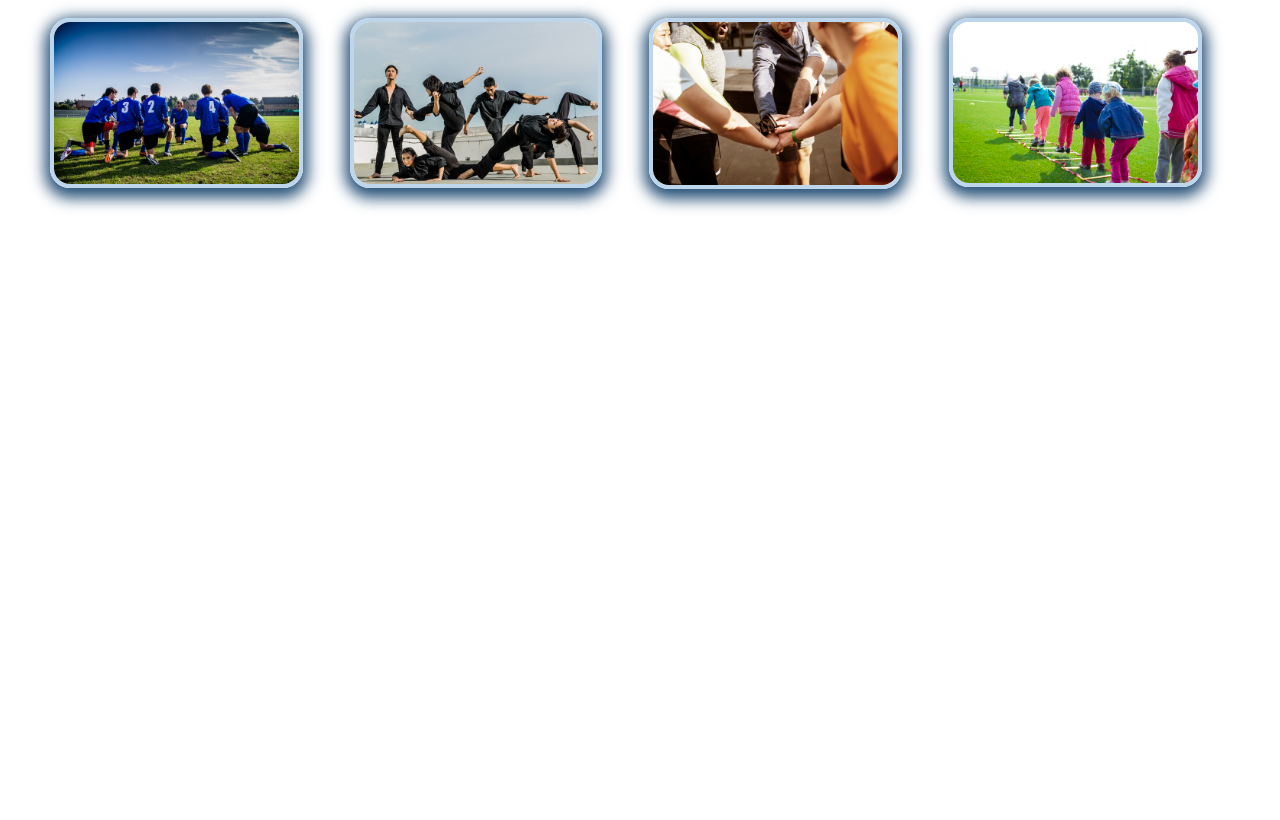
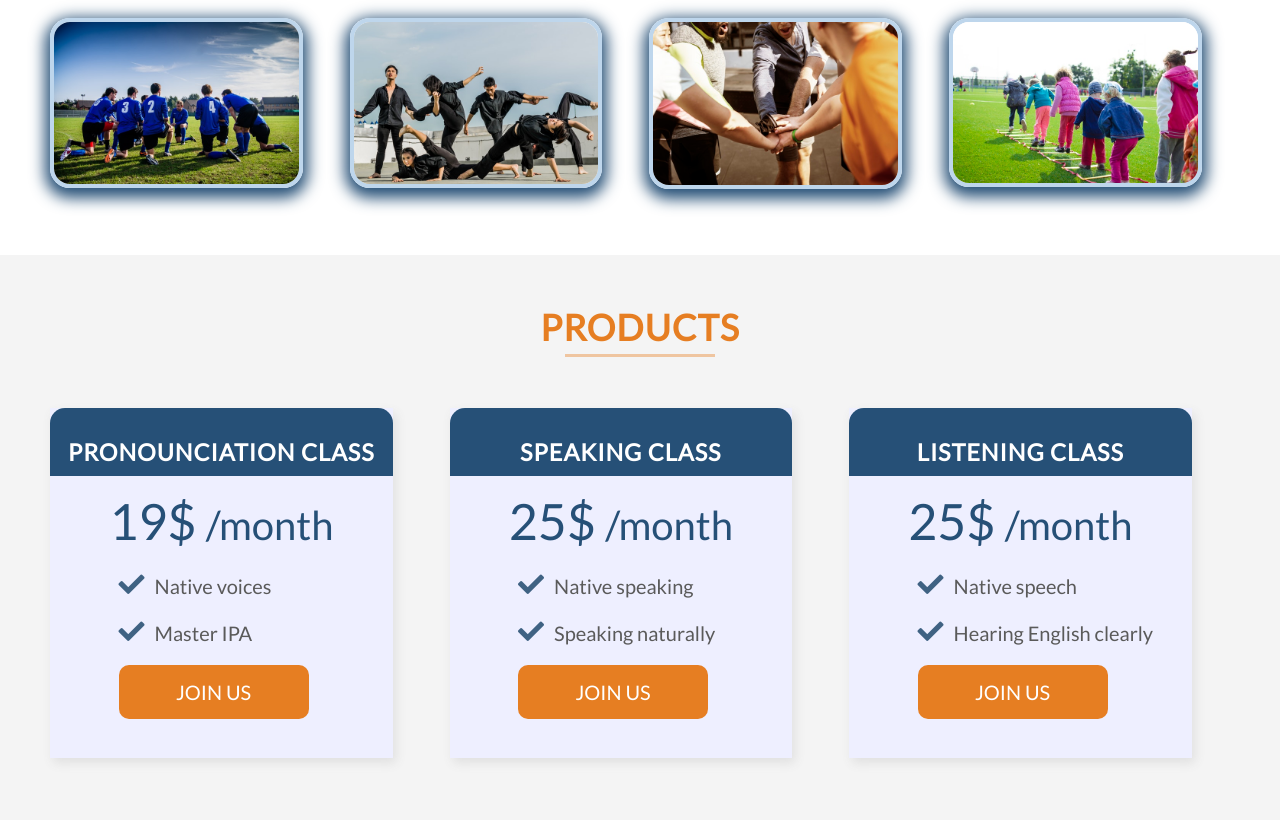
Before and after one commit to NoRaDoMi/Landing-Page-HTML-CSS, a plain HTML site: page index.html in a window 1280 px wide. Shown: the part 1076-1896 px from the top of the page. Before the commit the page ends 1331 px from the top, so only its background shows below. Drawn offline with Linux system fonts and the light colour scheme.

Commit message:
Coding Product Section

```diff
--- a/index.html
+++ b/index.html
@@ -1,26 +1,34 @@
 <!DOCTYPE html>
 <html lang="en">
-
 	<head>
 		<title>Landing Page</title>
-        <meta charset="UTF-8">
-        <meta name="viewport" content="width=device-width, initial-scale=1.0">
-        <meta http-equiv="X-UA-Compatible" content="ie=edge">
-
+		<meta charset="UTF-8" />
+		<meta name="viewport" content="width=device-width, initial-scale=1.0" />
+		<meta http-equiv="X-UA-Compatible" content="ie=edge" />
 		<link
 			href="https://fonts.googleapis.com/css?family=Lato&display=swap"
-          rel="stylesheet"/>
-          <link rel="stylesheet" href="vendors/css/grid.css"/>
-        <link rel="stylesheet" href="resources/css/styles.css" type="text/css" />
+			rel="stylesheet"
+		/>
+		<link rel="stylesheet" href="vendors/css/grid.css" />
+		<link
+			rel="stylesheet"
+			href="resources/css/styles.css"
+			type="text/css"
+		/>
+		<link
+			rel="stylesheet"
+			href="https://use.fontawesome.com/releases/v5.10.0/css/all.css"
+			integrity="sha384-0c38nfCMzF8w8DBI+9nTWzApOpr1z0WuyswL4y6x/2ZTtmj/Ki5TedKeUcFusC/k"
+			crossorigin="anonymous"
+		/>
 		<!-- tag link de su dung grid.css -->
-
 	</head>
 
 	<body>
 		<header id="home">
 			<nav>
 				<a href="#home">
-                <img class="logo" src="resources/img/logo.png" alt="logo">
+					<img class="logo" src="resources/img/logo.png" alt="logo" />
 				</a>
 				<!-- unorder-list -->
 				<ul class="main-nav">
@@ -30,12 +38,16 @@
 					<li><a href="#products">Product</a></li>
 					<li><a href="#contact">Contact</a></li>
 				</ul>
-            <i class="fas fa-bars mobile-nav-icon"></i>
+				<!-- <i class="fas fa-bars mobile-nav-icon"></i> -->
 			</nav>
 			<div class="clearfix"></div>
 			<div class="row">
 				<div class="heading-main-box">
-                <h1 class="heading-main-text">We will study<br> English together.<br> So join with us.</h1>
+					<h1 class="heading-main-text">
+						We will study<br />
+						English together.<br />
+						So join with us.
+					</h1>
 					<a href="#" class="btn">Tell me more</a>
 					<a href="#" class="btn">Join us</a>
 				</div>
@@ -47,30 +59,44 @@
 			<div class="row">
 				<h2>About us</h2>
 				<p class="p-long">
-                We are people that are studying English by ourselves, we believe that
-                you don't need pay so much money for being good at English, we're here to help you.
+					We are people that are studying English by ourselves, we
+					believe that you don't need pay so much money for being good
+					at English, we're here to help you.
+				</p>
 			</div>
 			<div class="row">
 				<div class="col span-1-of-4 about-picture">
-                <img src="resources/img/activities1.jpeg" alt="activities1">
+					<img
+						src="resources/img/activities1.jpeg"
+						alt="activities1"
+					/>
 					<p class="picture-title">
 						Team working
 					</p>
 				</div>
 				<div class="col span-1-of-4 about-picture">
-                <img src="resources/img/activities2.jpeg" alt="activities2">
+					<img
+						src="resources/img/activities2.jpeg"
+						alt="activities2"
+					/>
 					<p class="picture-title">
 						Funny class
 					</p>
 				</div>
 				<div class="col span-1-of-4 about-picture">
-                <img src="resources/img/activities3.jpeg" alt="activities3">
+					<img
+						src="resources/img/activities3.jpeg"
+						alt="activities3"
+					/>
 					<p class="picture-title">
 						Be confident
 					</p>
 				</div>
 				<div class="col span-1-of-4 about-picture">
-                <img src="resources/img/activities4.jpeg" alt="activities4">
+					<img
+						src="resources/img/activities4.jpeg"
+						alt="activities4"
+					/>
 					<p class="picture-title">
 						All our friend
 					</p>
@@ -78,5 +104,70 @@
 			</div>
 		</section>
 		<!-- end about -->
+		<!-- start product section-->
+		<section class="product-section">
+			<div class="row">
+				<h2>Products</h2>
+			</div>
+			<div class="row">
+				<div class="col span-1-of-3">
+					<div class="product-box">
+						<h3>
+							Pronounciation class
+						</h3>
+						<p class="product-price">19$ <span> /month</span></p>
+						<ul>
+							<li>
+								<i class="fas fa-check small-icon"></i>Native
+								voices
+							</li>
+							<li>
+								<i class="fas fa-check small-icon"></i>Master
+								IPA
+							</li>
+						</ul>
+						<a href="#" class="btn">JOIN US</a>
+					</div>
+				</div>
+				<div class="col span-1-of-3">
+					<div class="product-box">
+						<h3>
+							Speaking class
+						</h3>
+						<p class="product-price">25$ <span> /month</span></p>
+						<ul>
+							<li>
+								<i class="fas fa-check small-icon"></i>Native
+								speaking
+							</li>
+							<li>
+								<i class="fas fa-check small-icon"></i>Speaking
+								naturally
+							</li>
+						</ul>
+						<a href="#" class="btn">JOIN US</a>
+					</div>
+				</div>
+				<div class="col span-1-of-3">
+					<div class="product-box">
+						<h3>
+							Listening class
+						</h3>
+						<p class="product-price">25$ <span> /month</span></p>
+						<ul>
+							<li>
+								<i class="fas fa-check small-icon"></i>Native
+								speech
+							</li>
+							<li>
+								<i class="fas fa-check small-icon"></i>Hearing
+								English clearly
+							</li>
+						</ul>
+						<a href="#" class="btn">JOIN US</a>
+					</div>
+				</div>
+			</div>
+		</section>
 	</body>
 </html>
--- a/resources/css/styles.css
+++ b/resources/css/styles.css
@@ -8,7 +8,7 @@
 }
 
 html {
-  font-family: "Lato", sans-serif;
+	font-family: 'Lato', sans-serif;
 	font-size: 20px;
 	/* mac dinh font-size la 16px */
 	color: #5a5a5a;
@@ -60,7 +60,7 @@ body {
 
 /*clearfix class de phan heading text va button khong chiu anh huong cua float*/
 .clearfix::after {
-  content: " ";
+	content: ' ';
 	display: table;
 	clear: both;
 }
@@ -72,7 +72,8 @@ body {
 }
 
 h1,
-h2 {
+h2,
+h3 {
 	/* Chỉnh toàn bộ text in hoa */
 	text-transform: uppercase;
 	/* Khoảng cách giữa các chữ */
@@ -101,19 +102,28 @@ h2 {
 	font-size: 180%;
 	font-weight: 700;
 	text-align: center;
-  /* margin-top: 70px;  hoac cach o duoi*/
+	/* margin-top: 40px; */
 }
 
-
-
 h2::after {
-  content: "";
+	content: '';
 	display: block; /*de chen o duoi h2 chu khong chen phia sau h2*/
 	width: 150px;
 	height: 3px;
 	background-color: rgba(230, 126, 34, 0.4);
 	margin: 0 auto;
 	margin-top: 5px;
+}
+
+h3 {
+	padding-top: 30px;
+	padding-bottom: 10px;
+	text-align: center;
+	color: white;
+	background-color: #265077;
+	border-top-right-radius: 15px;
+	border-top-left-radius: 15px;
+	margin-bottom: 15px;
 }
 
 .p-long {
@@ -131,18 +141,29 @@ h2::after {
 section {
 	padding: 50px;
 }
+
+.small-icon {
+	color: #3f6283;
+	font-size: 130%;
+	margin-right: 10px;
+}
 /* ------------------------------------------------- */
 /* ---------------- HEADER ------------------------- */
 /* ------------------------------------------------- */
 header {
-  background-image: linear-gradient(45deg, rgba(2, 33, 64, 0.8) 55%, rgba(45, 95, 93, 0.85)), url('../img/background4.jpeg');
+	background-image: linear-gradient(
+			45deg,
+			rgba(2, 33, 64, 0.8) 55%,
+			rgba(45, 95, 93, 0.85)
+		),
+		url('../img/background4.jpeg');
 	background-size: cover; /* bao phu toan bo phan html header*/
 	background-position: center;
 	height: 100vh; /*view height*/
 	background-attachment: fixed; /* hieu ung anh background chuyen dong theo text*/
 }
 
-header .row{
+header .row {
 	width: 100%;
 }
 
@@ -187,8 +208,6 @@ Nhưng làm như vậy thì không đẹp vì đường gạch chân dính liề
 	border-bottom: 2px solid #cccccc;
 }
 
-
-
 .heading-main-box {
 	/*Kĩ thuật canh giữa: Cac thuoc tịnh de can giữa heading text */
 	position: absolute; /* can theo vi tri ban cua text*/
@@ -210,13 +229,10 @@ Nhưng làm như vậy thì không đẹp vì đường gạch chân dính liề
 	width: 100%;
 }
 
-
 .about-picture {
 	position: relative;
 	margin-top: 50px;
 }
-
-
 
 .about-picture img {
 	width: 90%;
@@ -226,7 +242,6 @@ Nhưng làm như vậy thì không đẹp vì đường gạch chân dính liề
 	/* x - y - độ mờ - độ phóng màu - màu*/
 	transition: all 0.4s;
 }
-
 
 .picture-title {
 	position: absolute;
@@ -240,14 +255,55 @@ Nhưng làm như vậy thì không đẹp vì đường gạch chân dính liề
 }
 .about-picture:hover .picture-title,
 .about-picture:active .picture-title {
-
 	transform: translate(-65%, -50%);
 	opacity: 1;
 }
 
 .about-picture:hover img,
 .about-picture:active img {
-
 	/* Làm mờ ảnh */
 	filter: blur(2px) brightness(55%);
 }
+
+/* ------------------------------------------------- */
+/* ----------------PRODUCT SECTION---------------------*/
+/* ------------------------------------------------- */
+.product-section .row {
+	width: 100%;
+}
+.product-section {
+	background-color: #f4f4f4;
+}
+
+.product-section h2 {
+	margin-bottom: 40px;
+}
+
+.product-box {
+	background-color: #eeefff;
+	box-shadow: 3px 5px 10px #e0e0e0;
+	width: 90%; /*Chiem 90% cua col class*/
+	height: 350px;
+}
+
+.product-price {
+	color: #265077;
+	font-size: 250%;
+	text-align: center;
+	font-weight: 300;
+}
+
+.product-price span {
+	font-size: 80%;
+}
+
+.product-box ul li {
+	margin-left: 20%;
+	list-style: none;
+	margin-top: 20px;
+	margin-bottom: 20px;
+}
+
+.product-box .btn {
+	margin-left: 20%;
+}
```
Lines whose indentation alone changed are shown as unchanged.
